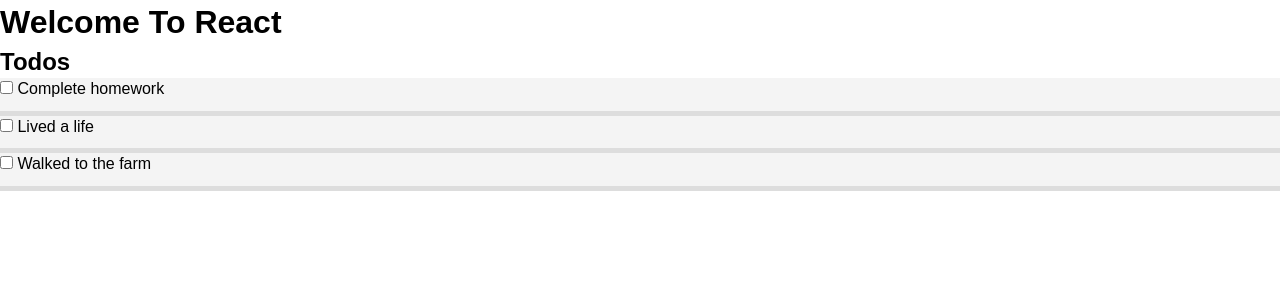
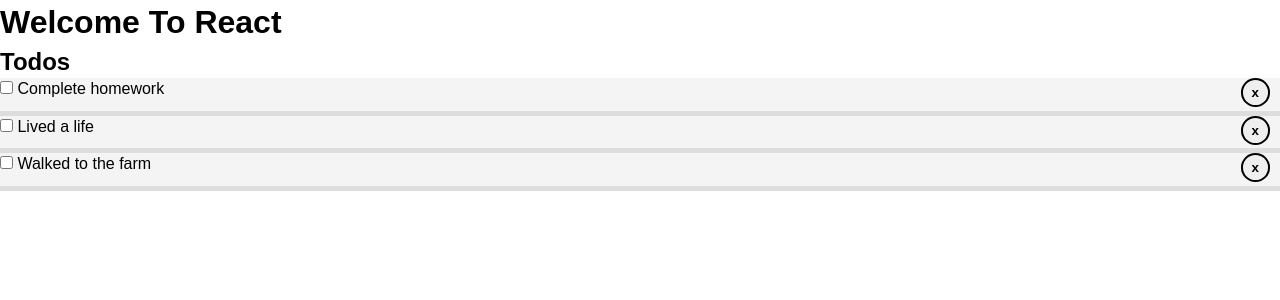
Before and after one commit to Danielandro/react-todo-app, a React (Create React App) app: page / in a window 1280 px wide. Shown: the top 300 px of the page. Built offline with nearby package versions, Linux system fonts and the light colour scheme.

Commit message:
Add removeTodo feature

```diff
--- a/src/App.js
+++ b/src/App.js
@@ -3,6 +3,7 @@
 import './App.css';
 
 function App() {
+  // Use hooks to set state
   const [todos, setTodos] = useState([
     {
       id: 1,
@@ -21,22 +22,27 @@
     }
   ])
 
-
+  // Toggle Complete
   const toggleComplete = (id) => {
-    const newTodos = todos.map((todo) => {
+    setTodos(
+      todos.map((todo) => {
         if (todo.id === id) {
           todo.completed = !todo.completed
         }
         return todo;
       })
+    )
+  }
 
-    setTodos(newTodos);
+  // Delete Todo
+  const removeTodo = (id) => {
+    setTodos([...todos.filter((todo) => todo.id !== id)])
   }
 
   return (
     <div className="App">
       <h1>Welcome To React</h1>
-      <Todos todos={todos} toggleComplete={toggleComplete} />
+      <Todos todos={todos} toggleComplete={toggleComplete} removeTodo={removeTodo} />
     </div>
   );
 }
--- a/src/components/TodoItem.js
+++ b/src/components/TodoItem.js
@@ -1,7 +1,7 @@
 import React from 'react';
 import PropTypes from 'prop-types';
 
-function TodoItem({ todo, toggleComplete }) {
+function TodoItem({ todo, toggleComplete, removeTodo }) {
   const getStyle = () => {
     return {
       backgroundColor: '#f4f4f4',
@@ -16,6 +16,8 @@
       <p style={getStyle()}>
         <input type="checkbox" onChange={() => toggleComplete(todo.id)} />{' '}
         {todo.title}
+
+        <button style={btnStyle} onClick={() => removeTodo(todo.id)}>x</button>
       </p>
     </div>
   )
@@ -25,4 +27,15 @@
   todo: PropTypes.object.isRequired
 }
 
+const btnStyle = {
+  background: '#fff0000',
+  color: '#000',
+  border: '2px #000 solid',
+  borderRadius: '50%',
+  padding: '5px 9px',
+  cursor: 'pointer',
+  float: 'right',
+  fontWeight: 'bold',
+  marginRight: '10px'
+}
 export default TodoItem;
--- a/src/components/Todos.js
+++ b/src/components/Todos.js
@@ -2,13 +2,13 @@
 import PropTypes from 'prop-types';
 import TodoItem from './TodoItem';
 
-function Todos({ todos, toggleComplete }) {
+function Todos({ todos, toggleComplete, removeTodo }) {
   return (
     <div>
       <h2>Todos</h2>
       <ul>
         {todos.map((todo) => (
-          < TodoItem key={todo.id} todo={todo} toggleComplete={toggleComplete} />
+          < TodoItem key={todo.id} todo={todo} toggleComplete={toggleComplete} removeTodo={removeTodo} />
         )
         )}
       </ul>
```
Lines whose indentation alone changed are shown as unchanged.
